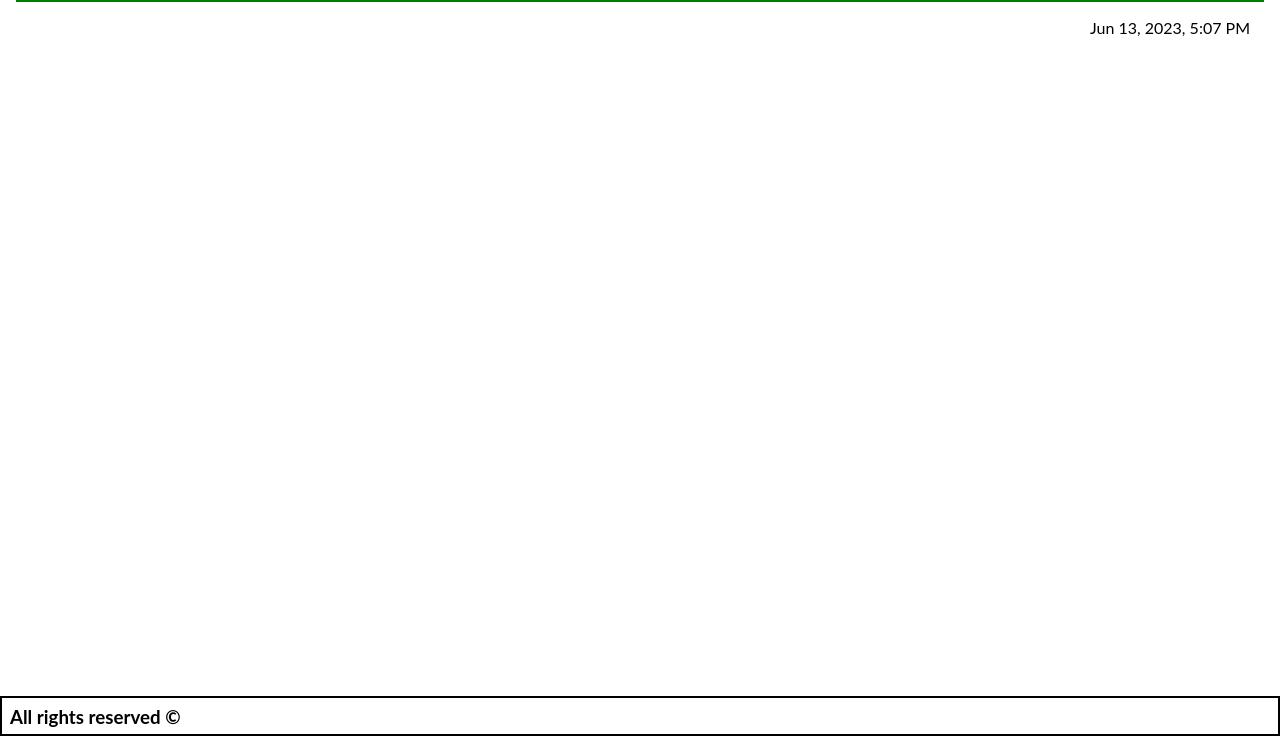
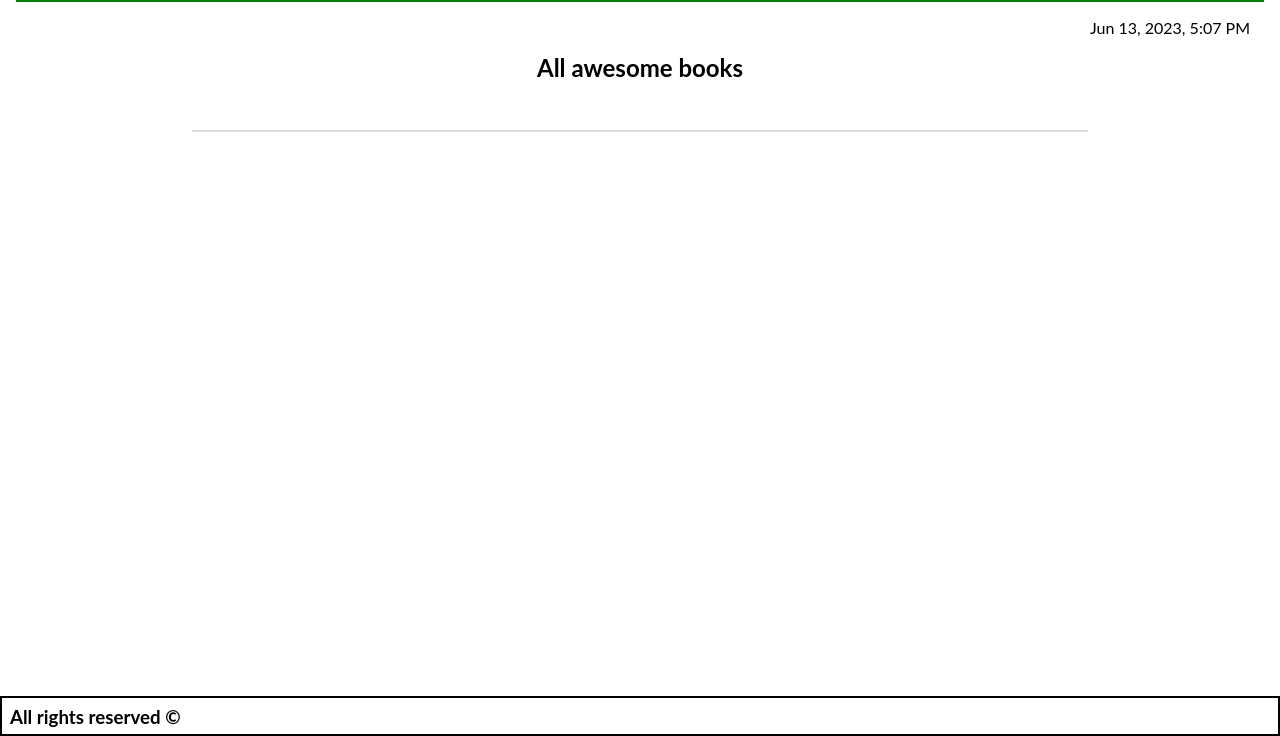
Before and after one commit to Jessekay/AwesomeBookES6, a website: page index.html in a window 1280 px wide. Shown: the part 64-800 px from the top of the page. Drawn offline with Linux system fonts and the light colour scheme.

Commit message:
fixed the error about local storage

```diff
--- a/index.html
+++ b/index.html
@@ -31,7 +31,7 @@
     april,05,2023 12:35 AM
 </section>
 
-    <section class="added-book-section" id="book-lists">
+    <section class="added-book-section show-list" id="book-lists">
         <h2>All awesome books</h2>
         <div class="first-section">
             <div id="book-list"></div>
```
Also changed, not shown: src/index.js (+3 -6 lines), src/modules/library.js (line endings or trailing spaces).
